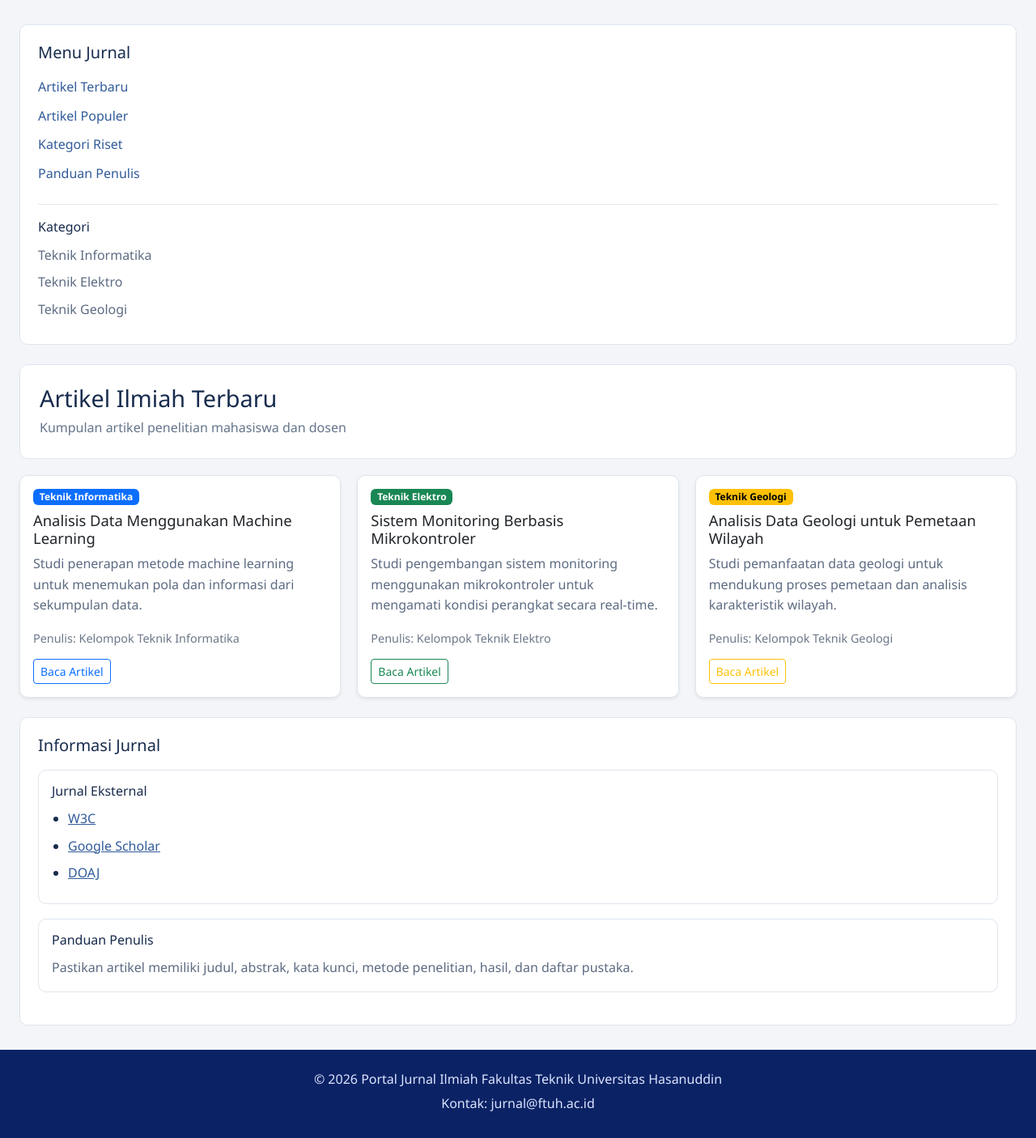
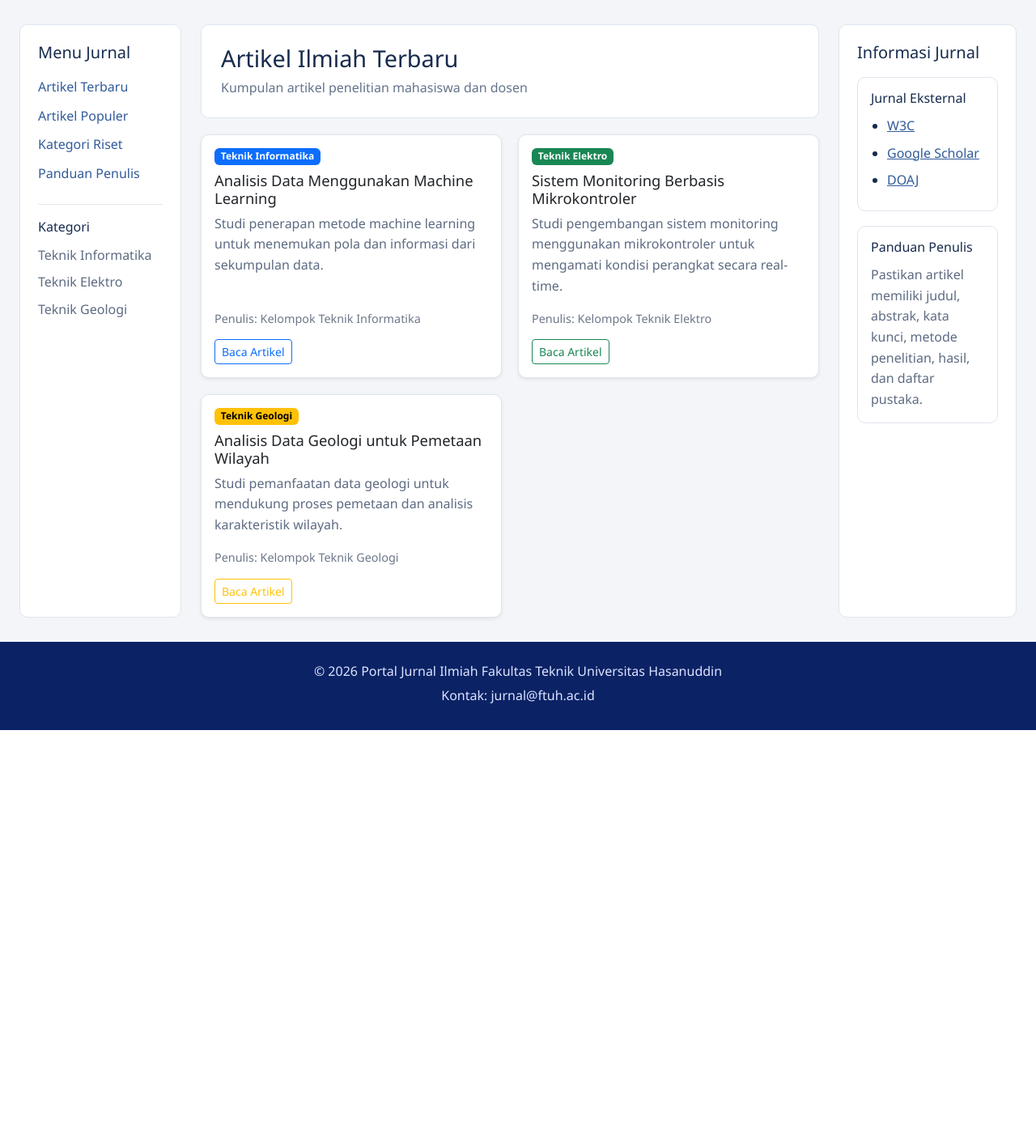
Before and after one commit to fauziahmstf/Pemrograman-Web-D121241035, a PHP site: page /04-tugas-tata-letak.html in a window 1280 px wide. Shown: the part 82-1488 px from the top of the page at 81% size. After the commit the page ends 984 px from the top, so only its background shows below. Run offline with PHP 8.4, Linux system fonts and the light colour scheme.

Commit message:
Menambahkan media query desktop tiga kolom

```diff
--- a/Tugas 4/04-tugas-style.css
+++ b/Tugas 4/04-tugas-style.css
@@ -245,3 +245,23 @@ p {
         grid-area: right;
     }
 }
+
+/* 8. Desktop: tiga kolom mulai dari 992px */
+@media (min-width: 992px) {
+    .portal-layout {
+        grid-template-columns: 200px minmax(0, 1fr) 220px;
+        grid-template-areas: "sidebar articles right";
+    }
+
+    .left-sidebar {
+        grid-area: sidebar;
+    }
+
+    .article-area {
+        grid-area: articles;
+    }
+
+    .right-sidebar {
+        grid-area: right;
+    }
+}
```
